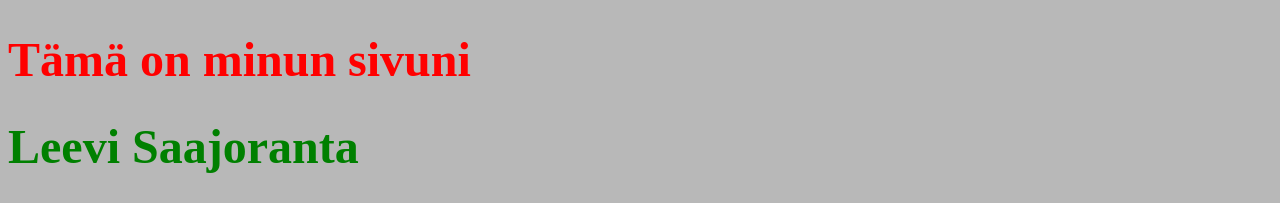
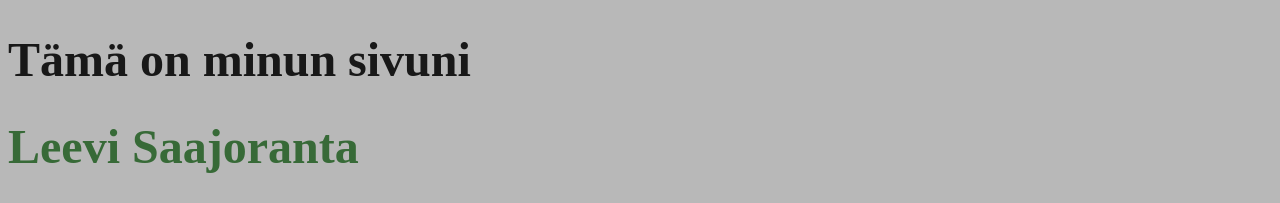
Before and after one commit to Leevisaajoranta/Websovellukset, a plain HTML site: page WS02_CSS/workshop_css.html in a window 1280 px wide. Shown: the top 203 px of the page. Drawn offline with Linux system fonts and the light colour scheme.

Commit message:
css commit 2

```diff
--- a/WS02_CSS/styles/styles.css
+++ b/WS02_CSS/styles/styles.css
@@ -14,7 +14,7 @@ div {
 }
 
 table {
-        width: 100%;
+        width: 80%;
         border-collapse: collapse;
 }
     th, td {
--- a/WS02_CSS/workshop_css.html
+++ b/WS02_CSS/workshop_css.html
@@ -1,11 +1,11 @@
 <!DOCTYPE html>
     <html>
-        <h1 style="color: red;">Tämä on minun sivuni</h1>
+        <h1 style="color: rgb(24, 24, 24);">Tämä on minun sivuni</h1>
     <head>
         <title>My First HTML Page</title>
         <style>
             h1 {
-                color: green;
+                color: rgb(55, 106, 55);
             }
         </style>
     <link rel="stylesheet" href="./styles/styles.css">
```
Also changed, not shown: 3 other files.
